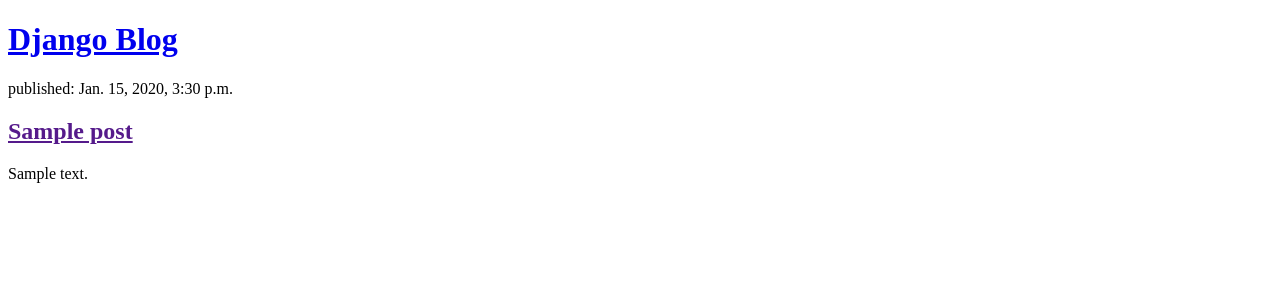
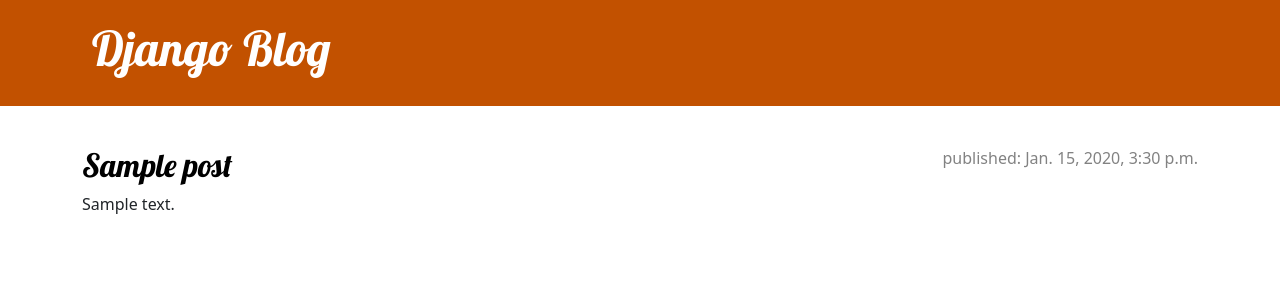
Before and after one commit to varun14gb/djangolearning, a Django app: page / in a window 1280 px wide. Shown: the top 300 px of the page. Run offline with Django 3.2, Linux system fonts and the light colour scheme; tables that the repository leaves empty hold one stand-in row (values such as "Sample post").

Commit message:
added styling to the template

```diff
--- /dev/null
+++ b/blog/static/css/blog.css
@@ -0,0 +1,70 @@
+h1 a, h2 a {
+    color: #C25100;
+    font-family: 'Lobster';
+    text-decoration: none;
+}
+
+.page-header {
+    background-color: #C25100;
+    margin-top: 0;
+    margin-bottom: 40px;
+    padding: 20px 20px 20px 40px;
+}
+
+.page-header h1,
+.page-header h1 a,
+.page-header h1 a:visited,
+.page-header h1 a:active {
+    color: #ffffff;
+    font-size: 36pt;
+    text-decoration: none;
+}
+
+h1, h2, h3, h4 {
+    font-family: 'Lobster', cursive;
+}
+
+.date {
+    color: #828282;
+}
+
+.save {
+    float: right;
+}
+
+.post-form textarea, .post-form input {
+    width: 100%;
+}
+
+.top-menu, .top-menu:hover, .top-menu:visited {
+    color: #ffffff;
+    float: right;
+    font-size: 26pt;
+    margin-right: 20px;
+}
+
+.post {
+    margin-bottom: 70px;
+}
+
+.post h2 a,
+.post h2 a:visited {
+    color: #000000;
+}
+
+.post > .date,
+.post > .actions {
+    float: right;
+}
+
+.btn-secondary,
+.btn-secondary:visited {
+    color: #C25100;
+    background: none;
+    border-color: #C25100;
+}
+
+.btn-secondary:hover {
+    color: #FFFFFF;
+    background-color: #C25100;
+}
--- a/blog/templates/blog/post_list.html
+++ b/blog/templates/blog/post_list.html
@@ -1,3 +1,4 @@
+{% load static %}
 <!DOCTYPE html>
 <html lang="en">
 
@@ -5,22 +6,32 @@
     <meta charset="UTF-8">
     <meta http-equiv="X-UA-Compatible" content="IE=edge">
     <meta name="viewport" content="width=device-width, initial-scale=1.0">
+    <link rel="stylesheet" href="https://cdn.jsdelivr.net/npm/bootstrap@5.1.3/dist/css/bootstrap.min.css"
+        integrity="sha384-1BmE4kWBq78iYhFldvKuhfTAU6auU8tT94WrHftjDbrCEXSU1oBoqyl2QvZ6jIW3" crossorigin="anonymous">
+    <link rel="stylesheet" href="{% static 'css/blog.css' %}">
+    <link href="//fonts.googleapis.com/css?family=Lobster&subset=latin,latin-ext" rel="stylesheet" type="text/css">
     <title>Blog Website</title>
 </head>
 
 <body>
-    <header>
-        <h1>
+    <header class="page-header">
+        <h1 class="container">
             <a href="/">Django Blog</a>
         </h1>
     </header>
-    {% for post in posts %}
-    <article>
-        <time>published: {{ post.published_date }}</time>
-        <h2><a href="">{{ post.title }}</a></h2>
-        <p>{{ post.text|linebreaksbr }}</p>
-    </article>
-    {% endfor %}
+    <main class="container">
+        <div class="row">
+            <div class="col">
+                {% for post in posts %}
+                <article class="post">
+                    <time class="date">published: {{ post.published_date }}</time>
+                    <h2><a href="">{{ post.title }}</a></h2>
+                    <p>{{ post.text|linebreaksbr }}</p>
+                </article>
+                {% endfor %}
+            </div>
+        </div>
+    </main>
 
 </body>
 
```
